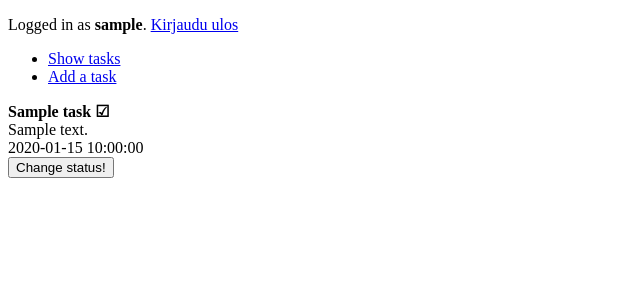
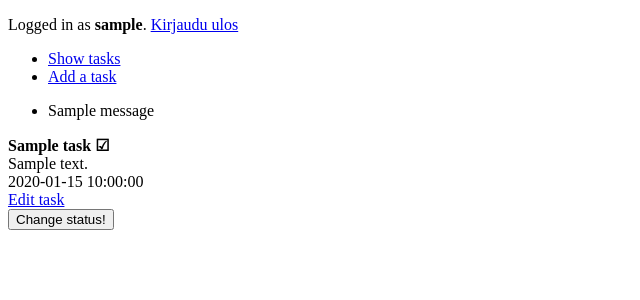
Before and after one commit to julesvirallinen/just-to-do-it, a Flask app: page /task/1 in a window 1280 px wide. Shown: the top 300 px of the page, without its empty margins (0-640 px from the left). Run offline with Flask 2, Linux system fonts and the light colour scheme; a user stored in the database is signed in; tables that the repository leaves empty hold one stand-in row (values such as "Sample post"); one stand-in notice (Sample message) is shown.

Commit message:
User can now edit task

```diff
--- a/application/tasks/views.py
+++ b/application/tasks/views.py
@@ -1,6 +1,6 @@
 from datetime import datetime
 
-from flask import redirect, render_template, request, url_for
+from flask import redirect, render_template, request, url_for, flash
 from flask_login import login_required, current_user
 
 
@@ -47,6 +47,7 @@ def tasks_create():
 
     if not form.validate():
         return render_template("tasks/new.html", form = form)
+
     dl = form.deadline.data
     t = Task(form.name.data, form.description.data, dl)
     t.account_id = current_user.id
@@ -57,3 +58,23 @@ def tasks_create():
     db.session().commit()
 
     return redirect(url_for("tasks_index"))
+
+@app.route('/task/edit/<task_id>', methods=['GET', 'POST'])
+def edit(task_id):
+
+    task = Task.query.get(task_id)
+
+    if task:
+        form = TaskForm(formdata=request.form, obj=task)
+        if request.method == 'POST' and form.validate():
+            task.deadline = form.deadline.data
+            task.name = form.name.data
+            task.description = form.description.data
+            db.session().commit()
+            flash('Task updated successfully')
+
+            return redirect('/tasks')
+
+        return render_template('tasks/edit.html', form=form)
+    else:
+        return 'Error loading #{task_id}'.format(id=id)
--- a/application/templates/layout.html
+++ b/application/templates/layout.html
@@ -25,8 +25,18 @@
       <li><a href="{{ url_for('tasks_form') }}">Add a task</a></li>
     </ul>
 
+  <body>
 
-  <body>
+    {% with messages = get_flashed_messages() %}
+      {% if messages %}
+        <ul class=flashes>
+        {% for message in messages %}
+          <li>{{ message }}</li>
+        {% endfor %}
+        </ul>
+      {% endif %}
+    {% endwith %}
+
     {% block body %}
       <p>
         Content.
--- a/application/templates/tasks/task.html
+++ b/application/templates/tasks/task.html
@@ -6,6 +6,9 @@
   {{ task.description }}
   <br />
   {{ task.deadline }}
+  <br/>
+  <td><a href="/task/edit/{{task.id}}">Edit task</a></td>
+
   <form method="POST" action="{{ url_for('tasks_set_done', task_id=task.id) }}">
     <input type="submit" value="Change status!"/>
   </form>
```
Also changed, not shown: application/templates/tasks/edit.html (added, +10 -0 lines), application/templates/tasks/form.html (added, +15 -0 lines), application/templates/tasks/new.html (+2 -16 lines).
